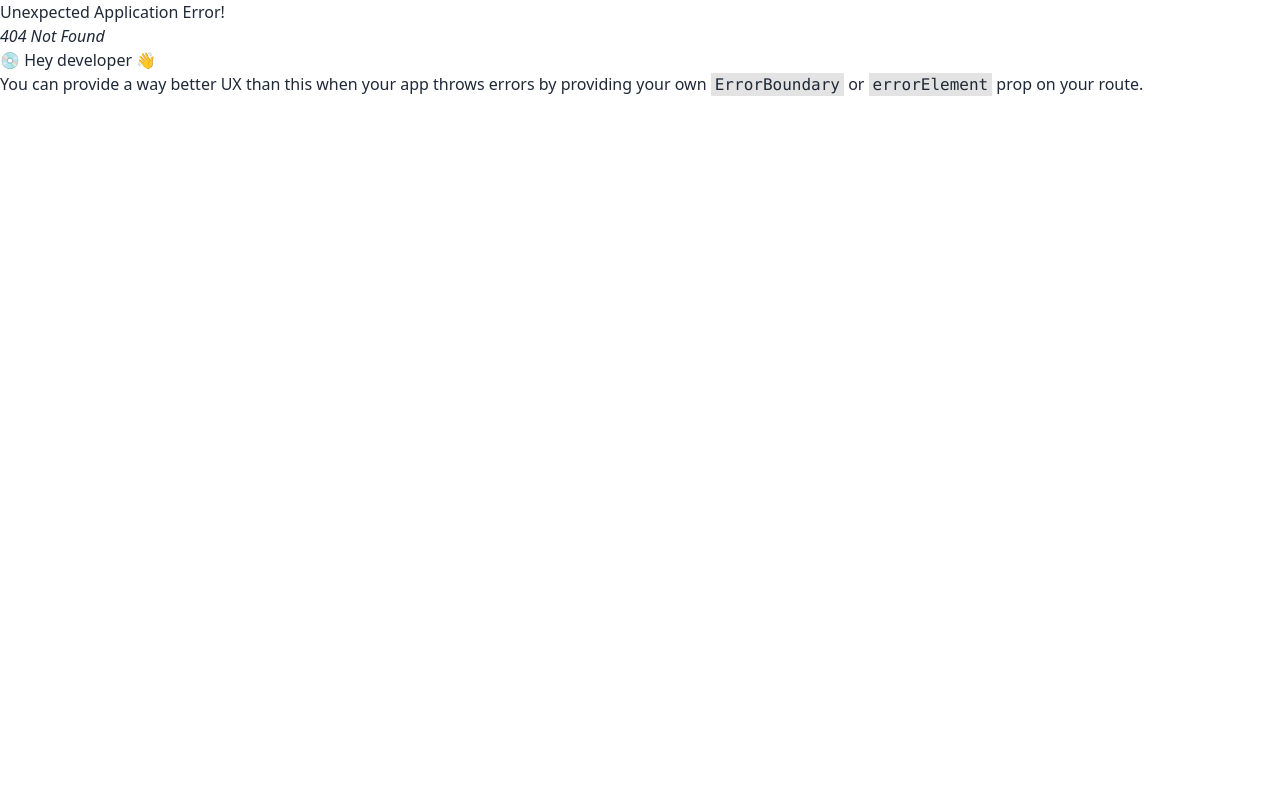
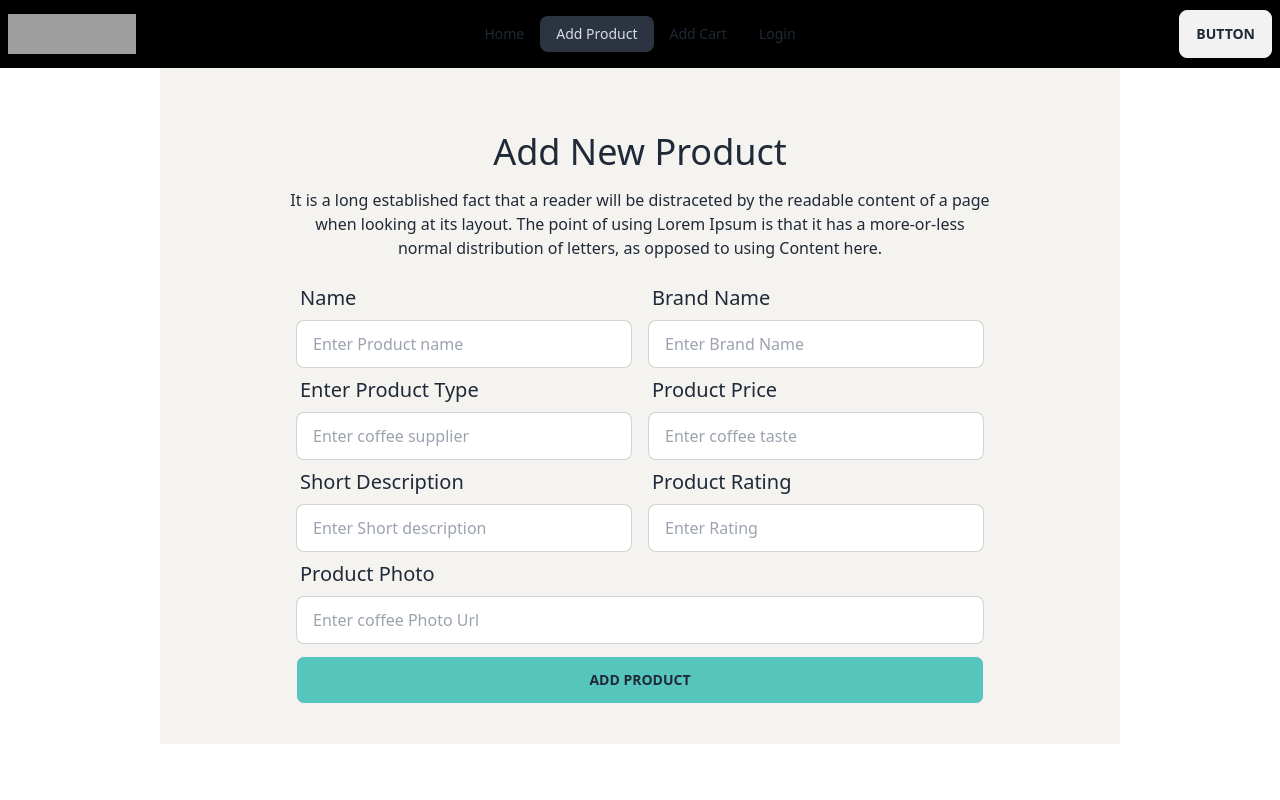
Before and after one commit to codermahbub20/automotive-react-project-client-side, a React (Vite) app: page /addproduct in a window 1280 px wide. Before the commit this address had no page. Shown: the top 800 px of the page. Built offline with nearby package versions, Linux system fonts and the light colour scheme; grey boxes are pictures that could not be loaded; a web font is replaced by a local one.

Commit message:
Product add from front end created

```diff
--- /dev/null
+++ b/src/Components/AddProduct/AddProduct.jsx
@@ -0,0 +1,101 @@
+
+
+const AddProduct = () => {
+
+    const handleAddProduct = e =>{
+            e.preventDefault();
+            const form = e.target;
+            const name = form.name.value;
+            const brand = form.brand.value;
+            const type = form.type.value;
+            const price = form.price.value;
+            const description = form.description.value;
+            const rating = form.rating.value;
+            const photo = form.photo.value;
+
+            const product = {name,brand,type,price,description,rating,photo}
+
+            console.log(product)
+    }
+
+    return (
+        <div>
+            <div>
+                <div className='min-h-screen' style={{ backgroundImage: `url()` }}>
+                    <div className='w-3/4 mx-auto'>
+
+                        <div className='bg-[#F4F3F0] p-10 space-y-4'>
+                            <h1 className='text-4xl pt-6   flex justify-center '>Add New Product</h1>
+                            <p className='text-center lg:mx-auto md:w-[600px] lg:w-[700px]'>It is a long established fact that a reader will be distraceted by the readable content of a page when looking at its layout. The point of using Lorem Ipsum is that it has a more-or-less normal distribution of letters, as opposed to using Content here.</p>
+
+                            <form onSubmit={handleAddProduct}>
+                                <div className='md:flex md:px-24'>
+                                    <div className="form-control md:w-1/2">
+                                        <label className="label">
+                                            <span className="label-text   text-xl">Name</span>
+                                        </label>
+                                        <input type="text" placeholder="Enter Product name" className="input input-bordered" name='name' required />
+
+                                    </div>
+                                    <div className="form-control md:ml-4 md:w-1/2">
+                                        <label className="label">
+                                            <span className="label-text   text-xl">Brand Name</span>
+                                        </label>
+                                        <input type="text" placeholder="Enter Brand Name" className="input input-bordered" name='brand' required />
+                                    </div>
+                                </div>
+
+
+                                <div className='md:flex md:px-24'>
+                                    <div className="form-control md:w-1/2">
+                                        <label className="label">
+                                            <span className="label-text   text-xl">Enter Product Type</span>
+                                        </label>
+                                        <input type="text" placeholder="Enter coffee supplier" className="input input-bordered" name='type' required />
+
+                                    </div>
+                                    <div className="form-control md:ml-4 md:w-1/2">
+                                        <label className="label">
+                                            <span className="label-text   text-xl">Product Price</span>
+                                        </label>
+                                        <input type="text" placeholder="Enter coffee taste" className="input input-bordered" name='price' required />
+                                    </div>
+                                </div>
+                                <div className='md:flex md:px-24'>
+                                    <div className="form-control md:w-1/2">
+                                        <label className="label">
+                                            <span className="label-text   text-xl">Short Description</span>
+                                        </label>
+                                        <input type="text" placeholder="Enter Short description" className="input input-bordered" name='description' required />
+
+                                    </div>
+                                    <div className="form-control md:ml-4 md:w-1/2">
+                                        <label className="label">
+                                            <span className="label-text   text-xl">Product Rating</span>
+                                        </label>
+                                        <input type="text" placeholder="Enter Rating" className="input input-bordered" name='rating' required />
+                                    </div>
+                                </div>
+                                <div className="form-control md:px-24  w-full">
+                                    <label className="label">
+                                        <span className="label-text   text-xl">Product Photo</span>
+                                    </label>
+                                    <input type="text" placeholder="Enter coffee Photo Url" className="input input-bordered" name='photo' required />
+                                </div>
+                                <div className="form-control md:px-24  w-full">
+                                    <input className='btn mt-3 w-full mx-auto  hover:bg-[#56c5bb] bg-[#56c5bb]' type="submit" value="Add Product" />
+                                </div>
+
+                            </form>
+
+
+
+                        </div>
+                    </div>
+                </div>
+            </div>
+        </div>
+    );
+};
+
+export default AddProduct;
--- a/src/Shared/Navbar/NavBar.jsx
+++ b/src/Shared/Navbar/NavBar.jsx
@@ -6,7 +6,7 @@ const NavBar = () => {
 
     const navLinks = <>
         <li><NavLink to="/">Home</NavLink></li>
-        <li><NavLink to="/jobs">Add Product</NavLink></li>
+        <li><NavLink to="/addproduct">Add Product</NavLink></li>
         <li><NavLink to="/applied">Add Cart</NavLink></li>
         <li><NavLink to="/blogs">Login</NavLink></li>
     </>
--- a/src/main.jsx
+++ b/src/main.jsx
@@ -8,6 +8,7 @@ import {
 } from "react-router-dom";
 import MainLayOut from './MainLayOut/MainLayOut.jsx';
 import Home from './Components/Home/Home';
+import AddProduct from './Components/AddProduct/AddProduct';
 
 const router = createBrowserRouter([
   {
@@ -17,6 +18,10 @@ const router = createBrowserRouter([
       {
         path: "/",
         element: <Home></Home>
+      },
+      {
+        path: "/addproduct",
+        element: <AddProduct></AddProduct>
       }
 
     ]
```
